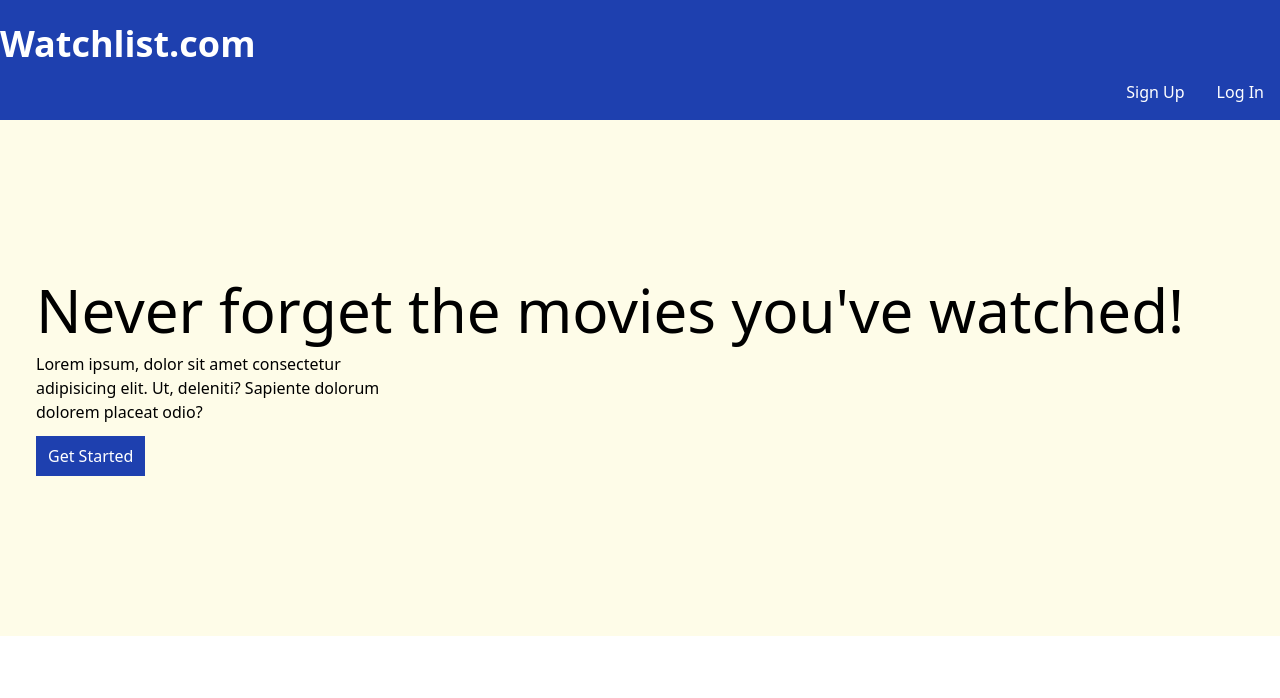
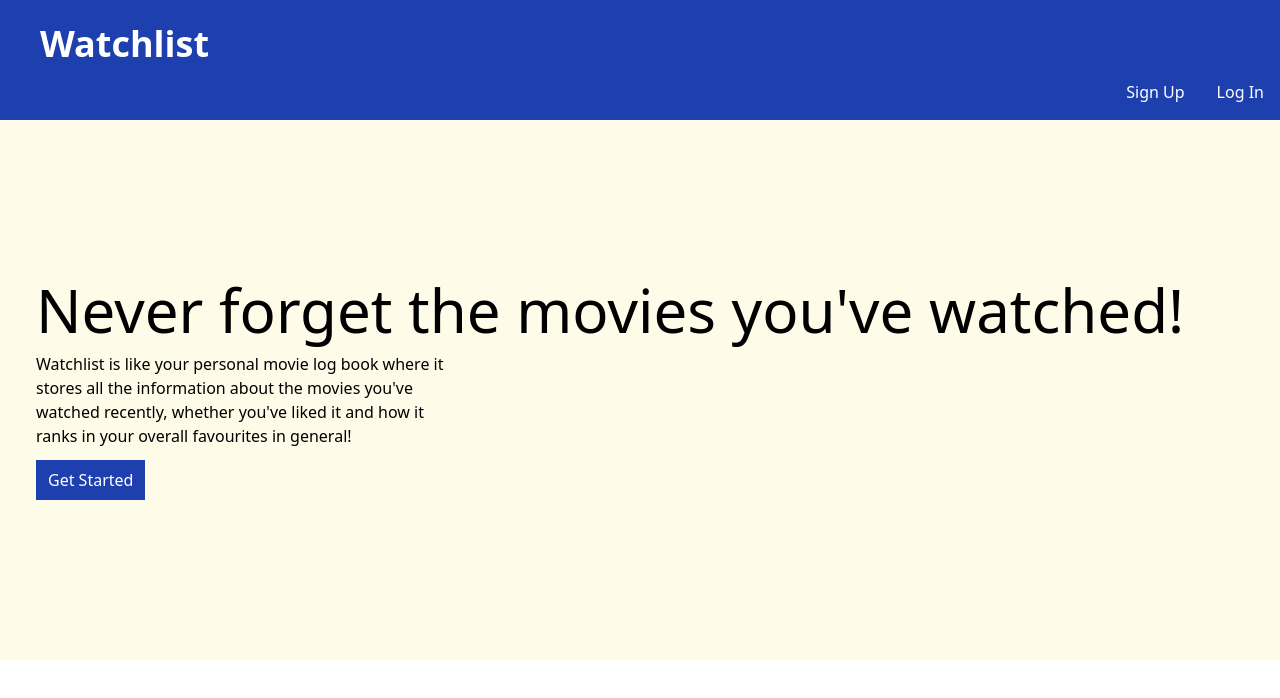
Before and after one commit to MukulSharma10/Watchlist, a website built with Vite: page index.html in a window 1280 px wide. Built offline with nearby package versions, Linux system fonts and the light colour scheme.

Commit message:
new nav bar

```diff
--- a/index.html
+++ b/index.html
@@ -9,7 +9,9 @@
 </head>
 <body class= "bg-white">
 <nav class="text-white bg-blue-800">
-        <h1 class="pt-6 text-align-center text-4xl font-bold font-center">Watchlist.com</h1>
+    <div class="mx-10">
+        <h1 class="pt-6 text-align-center text-4xl font-bold font-center">Watchlist</h1>
+    </div>
     <ul class="px-4 py-4 flex space-x-6 justify-end">
         <li class="mx-2 cursor-pointer hover:text-black">Sign Up</li>
         <li class="mx-2 cursor-pointer hover:text-black">Log In</li>
@@ -20,9 +22,9 @@
         <div class="text-6xl">
             Never forget the movies you've watched!
         </div>
-        <p class="py-3 w-1/3">Lorem ipsum, dolor sit amet consectetur adipisicing elit. Ut, deleniti? Sapiente dolorum dolorem placeat odio? </p>
-        <div class="button">
-            <button class="bg-blue-800 text-white px-3 py-2 hover:text-black hover:bg-yellow-50 hover:border-blue-800 hover:border-2">Get Started</button>
+        <p class="py-3 w-1/3">Watchlist is like your personal movie log book where it stores all the information about the movies you've watched recently, whether you've liked it and how it ranks in your overall favourites in general! </p>
+        <div>
+            <button class="bg-blue-800 text-white px-3 py-2 hover:bg-blue-700 focus:bg-blue-500">Get Started</button>
         </div>
     </div>
 </main>
```
